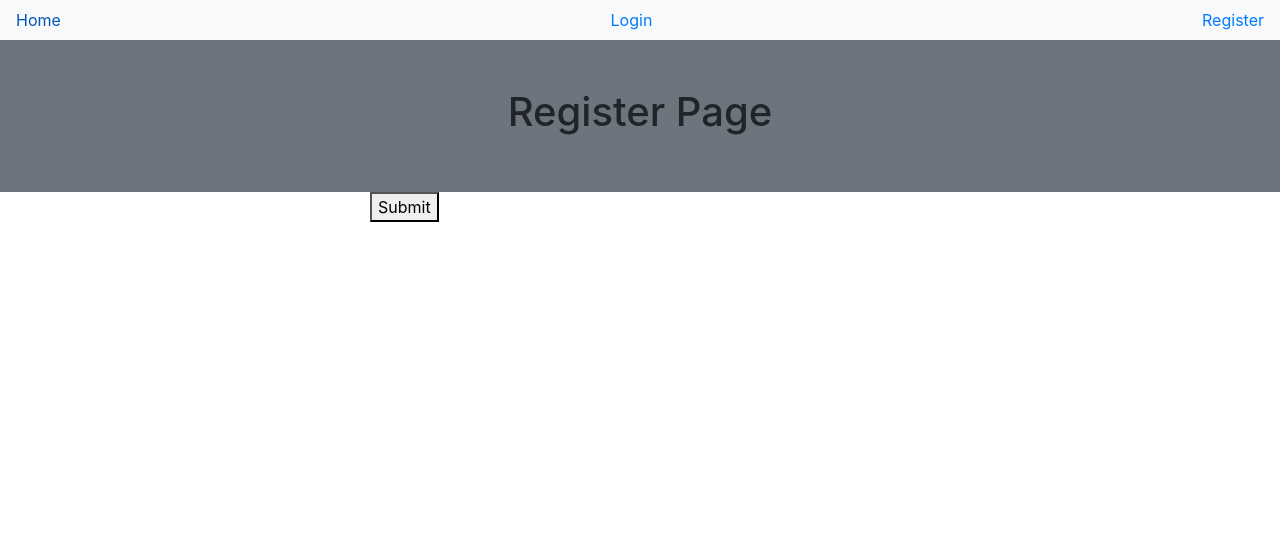
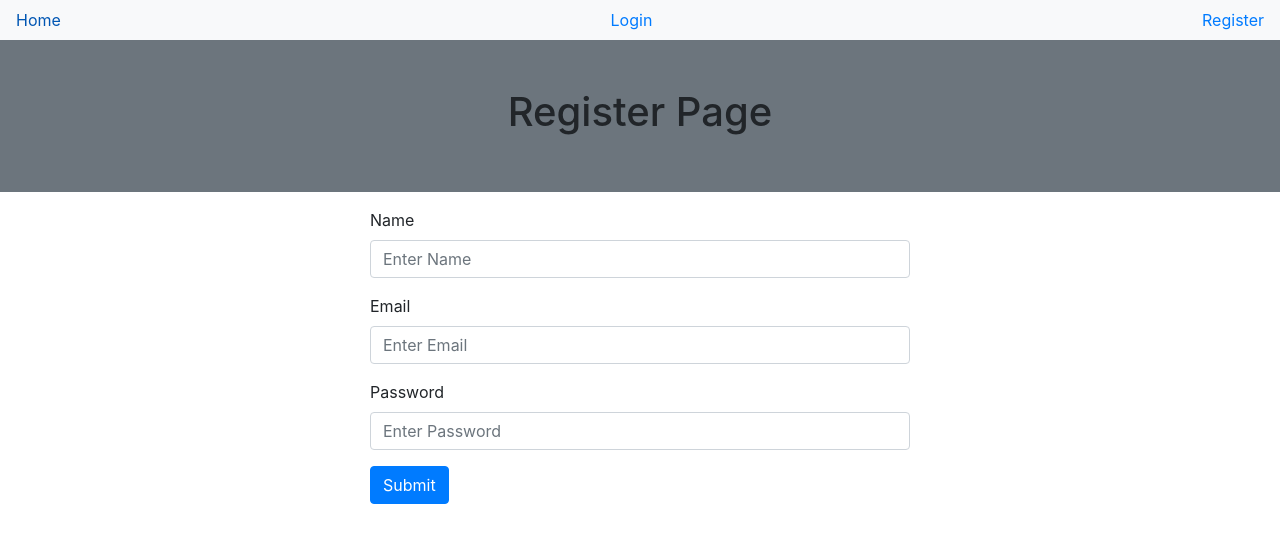
Before and after one commit to jeromeski/react-booking-app, a React (Create React App) app in the folder client/: page /register in a window 1280 px wide. Shown: the top 542 px of the page. Built offline with nearby package versions, Linux system fonts and the light colour scheme.

Commit message:
Complete register form with styling and state

```diff
--- a/client/src/auth/Register.js
+++ b/client/src/auth/Register.js
@@ -8,24 +8,55 @@
 
 	// create an fn component for form
 	const registerForm = () => (
-    <form onSubmit={handleSubmit}>
-      <button type='submit'>Submit</button>
+		<form onSubmit={handleSubmit} className='mt-3'>
+			<div className='form-group mb-3'>
+				<label className='form-label'>Name</label>
+				<input
+					type='text'
+					className='form-control'
+					value={name}
+					onChange={(e) => setName(e.target.value)}
+					placeholder='Enter Name'
+				/>
+			</div>
+			<div className='form-group mb-3'>
+				<label>Email</label>
+				<input
+					type='text'
+					className='form-control'
+					value={email}
+					onChange={(e) => setEmail(e.target.value)}
+					placeholder='Enter Email'
+				/>
+			</div>
+			<div className='form-group mb-3'>
+				<label className='form-label'>Password</label>
+				<input
+					type='password'
+					className='form-control'
+					value={pword}
+					onChange={(e) => setPword(e.target.value)}
+					placeholder='Enter Password'
+				/>
+			</div>
+			<button className='btn btn-primary' type='submit'>
+				Submit
+			</button>
 		</form>
-  )
+	);
 	// create handleSubmit fn
-  const handleSubmit = () => {
-    alert('Submit Clicked')
-  }
+	const handleSubmit = (e) => {
+		e.preventDefault();
+		console.table({ name, email, pword });
+	};
 	return (
 		<Fragment>
 			<div className='container-fluid p-5 bg-secondary text-center'>
 				<h1>Register Page</h1>
 			</div>
-			<div className="container">
-        <div className="row">
-          <div className="col-md-6 offset-md-3">
-            {registerForm()}
-          </div>
+			<div className='container'>
+				<div className='row'>
+					<div className='col-md-6 offset-md-3'>{registerForm()}</div>
 				</div>
 			</div>
 		</Fragment>
```
Also changed, not shown: 1 other file (tests, documents, lock files or other folders). Lines whose indentation alone changed are shown as unchanged.
